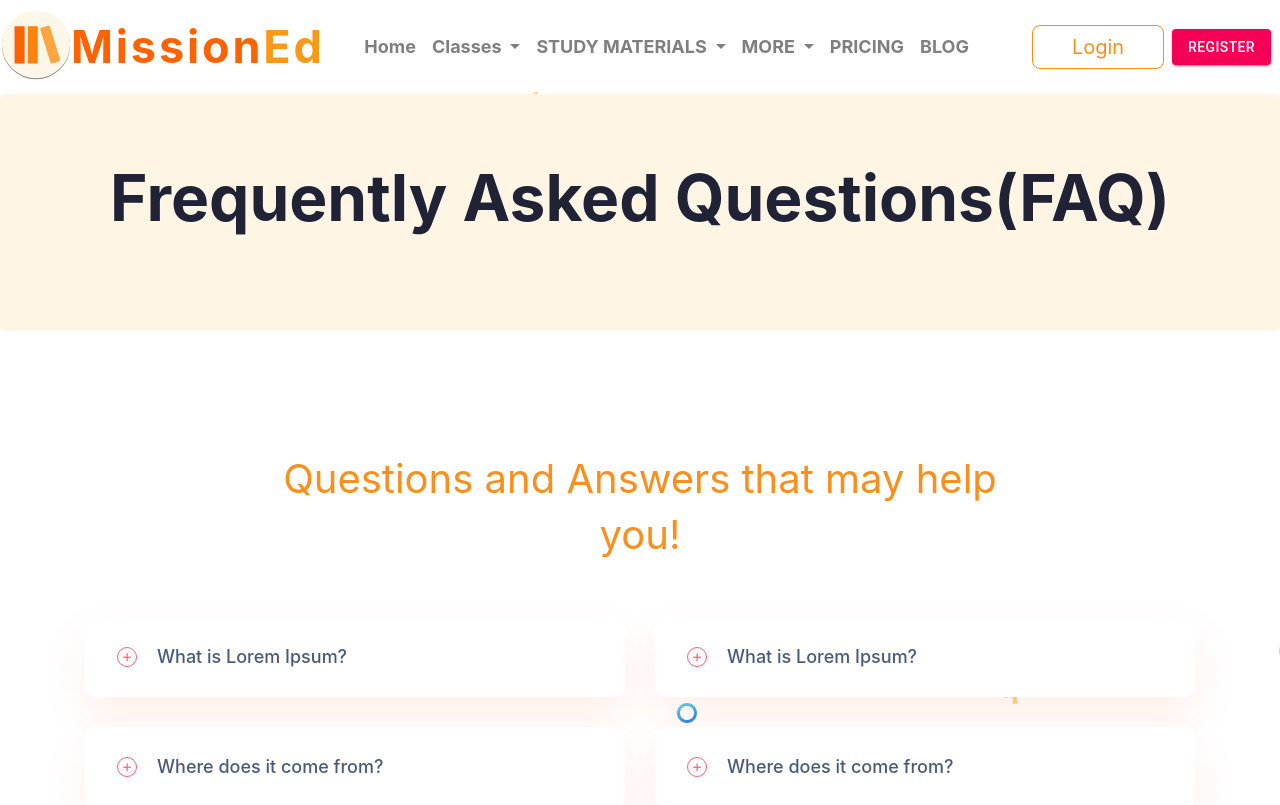
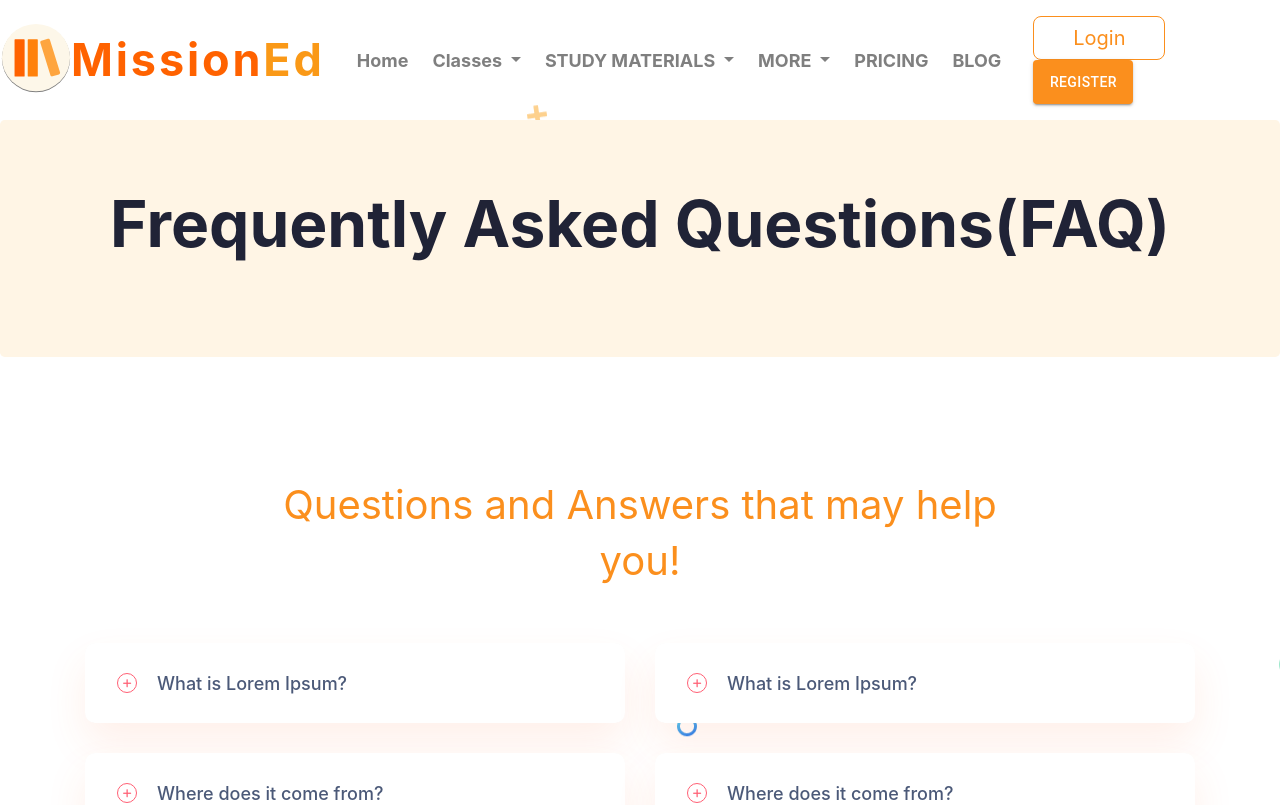
Before and after one commit to missionedweb/web_react, a React (Create React App) app: page /faq in a window 1280 px wide. Shown: the top 805 px of the page. Built offline with nearby package versions, Linux system fonts and the light colour scheme; no server answers.

Commit message:
navbar links update 10

```diff
--- a/src/App.css
+++ b/src/App.css
@@ -50,6 +50,22 @@ ul li a{
 }
 .navbar{
   text-align: center
+}
+.register-btn {
+  width: 100px;
+  height: 44px;
+  background: #fb8f1d;
+  color: #ffffff;
+  box-sizing: border-box;
+  border-radius: 8px;
+  margin-left: 20px;
+  font-size: 20px;
+}
+
+.register-btn:hover {
+  text-decoration: none;
+  color: white;
+  background: #ff8300;
 }
 
 /* Ends */
--- a/src/components/LearningPage.jsx
+++ b/src/components/LearningPage.jsx
@@ -15,6 +15,7 @@ import Select from '@material-ui/core/Select';
 //import Button from '@material-ui/core/Button';
 import { Paper } from "@material-ui/core";
 import logo from "../Images/logo.svg";
+import Grid from "@material-ui/core/Grid";
 
 
 AOS.init();
@@ -93,7 +94,13 @@ const LearningPage = () => {
         </Modal.Header> */}
         <Modal.Body>
 
-        <img src={logo} stylealt="logo" style={{ Align: "center" }}/>
+        {/* <img src={logo} stylealt="logo" style={{ Align: "center" }}/> */}
+        <Grid item xs={12} style={{ textAlign: "center" }}>
+            <img src={logo} alt="logo" />
+        </Grid>
+        <Grid item xs={12} style={{ textAlign: "center" }}>
+          <h2>Modal</h2>
+          </Grid>
         <form className={classes.root}>
             <TextField
                     variant="outlined"
--- a/src/components/NavbarComponent.jsx
+++ b/src/components/NavbarComponent.jsx
@@ -32,11 +32,11 @@ function NavbarComponent({ currentUser }) {
         <Navbar.Collapse id="basic-navbar-nav navbar-left">
           <Nav className="navbar transparent ml-auto mr-auto">
               <ul class="navbar-nav mr-auto">
-                <li class="nav-item">
+                <li class="nav-item mr-auto ml-2">
                   <a href="/" class="nav-link">Home</a>
 
                  </li>
-                 <li class="nav-item">
+                 <li class="nav-item mr-auto ml-2">
 	            <a href="#" class="dropdown-toggle nav-link" data-toggle="dropdown"> Classes <b class="caret"></b></a>
 	            <ul class="dropdown-menu multi-column columns-2">
 		            <div class="row">
@@ -63,8 +63,8 @@ function NavbarComponent({ currentUser }) {
 		            </div>
 	            </ul>
 	        </li>
-          <li class="nav-item">
-	            <a href="#" class="dropdown-toggle nav-link" data-toggle="dropdown"> STUDY MATERIALS <b class="caret"></b></a>
+          <li class="nav-item mr-auto ml-2">
+	            <a href="#" class="dropdown-toggle nav-link mr-auto" data-toggle="dropdown"> STUDY MATERIALS <b class="caret"></b></a>
 	            <ul class="dropdown-menu multi-column columns-2">
 		            <div class="row">
 			            <div class="col-sm-3">
@@ -106,7 +106,7 @@ function NavbarComponent({ currentUser }) {
 	            </ul>
 	        </li>
 
-          <li class="nav-item">
+          <li class="nav-item mr-auto ml-2">
 	            <a href="#" class="dropdown-toggle nav-link" data-toggle="dropdown"> MORE <b class="caret"></b></a>
 	            <ul class="dropdown-menu multi-column columns-2">
 		            <div class="row">
@@ -140,10 +140,10 @@ function NavbarComponent({ currentUser }) {
 
 
 
-                <li class="nav-item">
-                  <a class="nav-link" href="/pricing">PRICING</a>
+                <li class="nav-item mr-auto ml-2">
+                  <a class="nav-link " href="/pricing">PRICING</a>
                 </li>
-                <li class="nav-item">
+                <li class="nav-item mr-auto ml-2">
                   <a class="nav-link" href="/https://missioned.in/blog/">BLOG</a>
                 </li>
               </ul>
@@ -160,7 +160,7 @@ function NavbarComponent({ currentUser }) {
               <Link to="/login" className="btn login-btn mr-2" role="button">
                 Login
               </Link>
-              <Register className="mr-2 p-2" />
+              <Register className=".register-btn pr-2" />
             </Form>
           )}
           </div>
--- a/src/pages/auth/register/register.jsx
+++ b/src/pages/auth/register/register.jsx
@@ -149,7 +149,7 @@ export default function Register() {
         type="button"
         onClick={handleOpen}
         className={classes.button}
-        style={{ outline: " none" }}>
+        style={{ outline: " none" ,  background:"#fb8f1d" , width: 100 , height: 44  }}>
         Register
       </Button>
 
@@ -174,6 +174,8 @@ export default function Register() {
                 <Grid item xs={12} style={{ textAlign: "center" }}>
                   <h2>Join MissionEd</h2>
                 </Grid>
+
+
                 <Grid item xs={12} sm={6}>
                   <TextField
                     onChange={handleChange}
```
